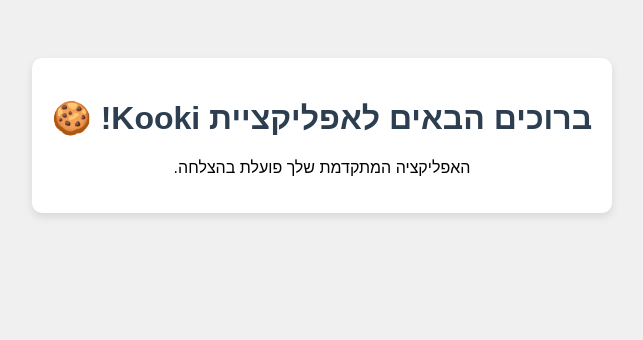
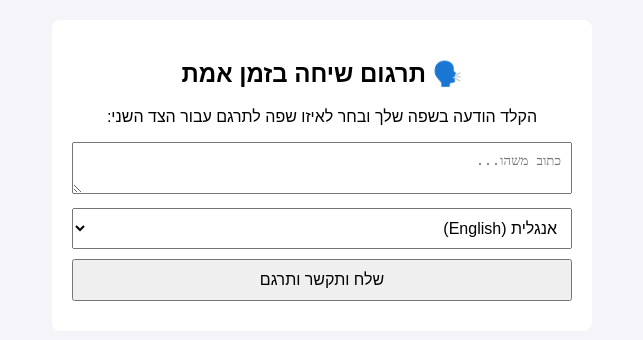
Before and after one commit to M2601-boop/Kooki-App, a Flask app: page / in a window 1280 px wide. Shown: the top 340 px of the page, without its empty margins (318-961 px from the left). Run offline with Flask 3, Linux system fonts and the light colour scheme.

Commit message:
Enhance index.html with translation features
Updated the title and added a chat box for real-time translation.

```diff
--- a/templates/index.html
+++ b/templates/index.html
@@ -2,17 +2,60 @@
 <html lang="he" dir="rtl">
 <head>
     <meta charset="UTF-8">
-    <title>האפליקציה של קוקי</title>
+    <meta name="viewport" content="width=device-width, initial-scale=1.0">
+    <title>פלטפורמת תרגום שיחות</title>
     <style>
-        body { font-family: sans-serif; text-align: center; background-color: #f0f0f0; padding-top: 50px; }
-        .card { background: white; padding: 20px; border-radius: 10px; box-shadow: 0 4px 8px rgba(0,0,0,0.1); display: inline-block; }
-        h1 { color: #2c3e50; }
+        body { font-family: Arial, sans-serif; background: #f4f4f9; margin: 20px; text-align: center; }
+        .chat-box { max-width: 500px; margin: auto; background: white; padding: 20px; border-radius: 8px; box-shadow: 0 0 10px rgba(0,0,0,0,1); }
+        textarea { width: 100%; height: 8px0px; padding: 10px; box-sizing: border-box; margin-bottom: 10px; }
+        select, button { padding: 10px; width: 100%; margin-bottom: 10px; font-size: 16px; }
+        .result { background: #e2f0d9; padding: 15px; border-radius: 5px; font-weight: bold; margin-top: 15px; display: none; }
     </style>
 </head>
 <body>
-    <div class="card">
-        <h1>ברוכים הבאים לאפליקציית Kooki! 🍪</h1>
-        <p>האפליקציה המתקדמת שלך פועלת בהצלחה.</p>
-    </div>
+
+<div class="chat-box">
+    <h2>🗣️ תרגום שיחה בזמן אמת</h2>
+    <p>הקלד הודעה בשפה שלך ובחר לאיזו שפה לתרגם עבור הצד השני:</p>
+
+    <textarea id="userInput" placeholder="כתוב משהו..."></textarea>
+
+    <select id="langSelect">
+        <option value="en">אנגלית (English)</option>
+        <option value="es">ספרדית (Español)</option>
+        <option value="ar">ערבית (العربية)</option>
+        <option value="fr">צרפתית (Français)</option>
+        <option value="he">עברית</option>
+    </select>
+
+    <button onclick="sendToTranslate()">שלח ותקשר ותרגם</button>
+
+    <div id="resultBox" class="result"></div>
+</div>
+
+<script>
+    function sendToTranslate() {
+        const text = document.getElementById('userInput').value;
+        const lang = document.getElementById('langSelect').value;
+        const resultBox = document.getElementById('resultBox');
+
+        if(!text) return alert("אנא הקלד טקסט לתרגום");
+
+        fetch('/translate', {
+            method: 'POST',
+            headers: { 'Content-Type': 'application/json' },
+            body: JSON.stringify({ text: text, target_lang: lang })
+        })
+        .then(res => res.json())
+        .then(data => {
+            if(data.translated_text) {
+                resultBox.style.display = "block";
+                resultBox.innerHTML = `<strong>התרגום לצד השני:</strong> <br> ${data.translated_text}`;
+            } else {
+                alert("שגיאה בתרגום");
+            }
+        });
+    }
+</script>
 </body>
 </html>
```
